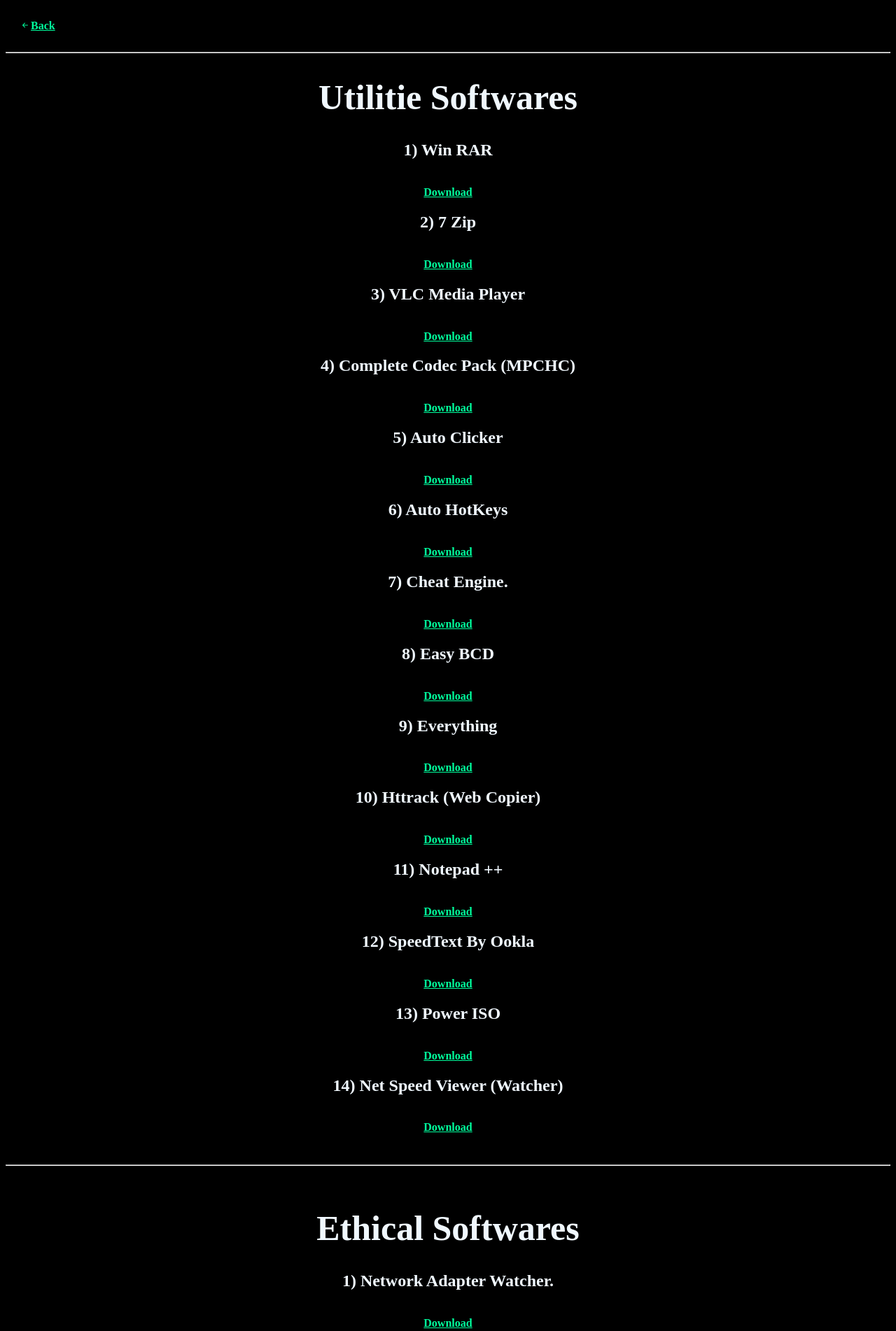
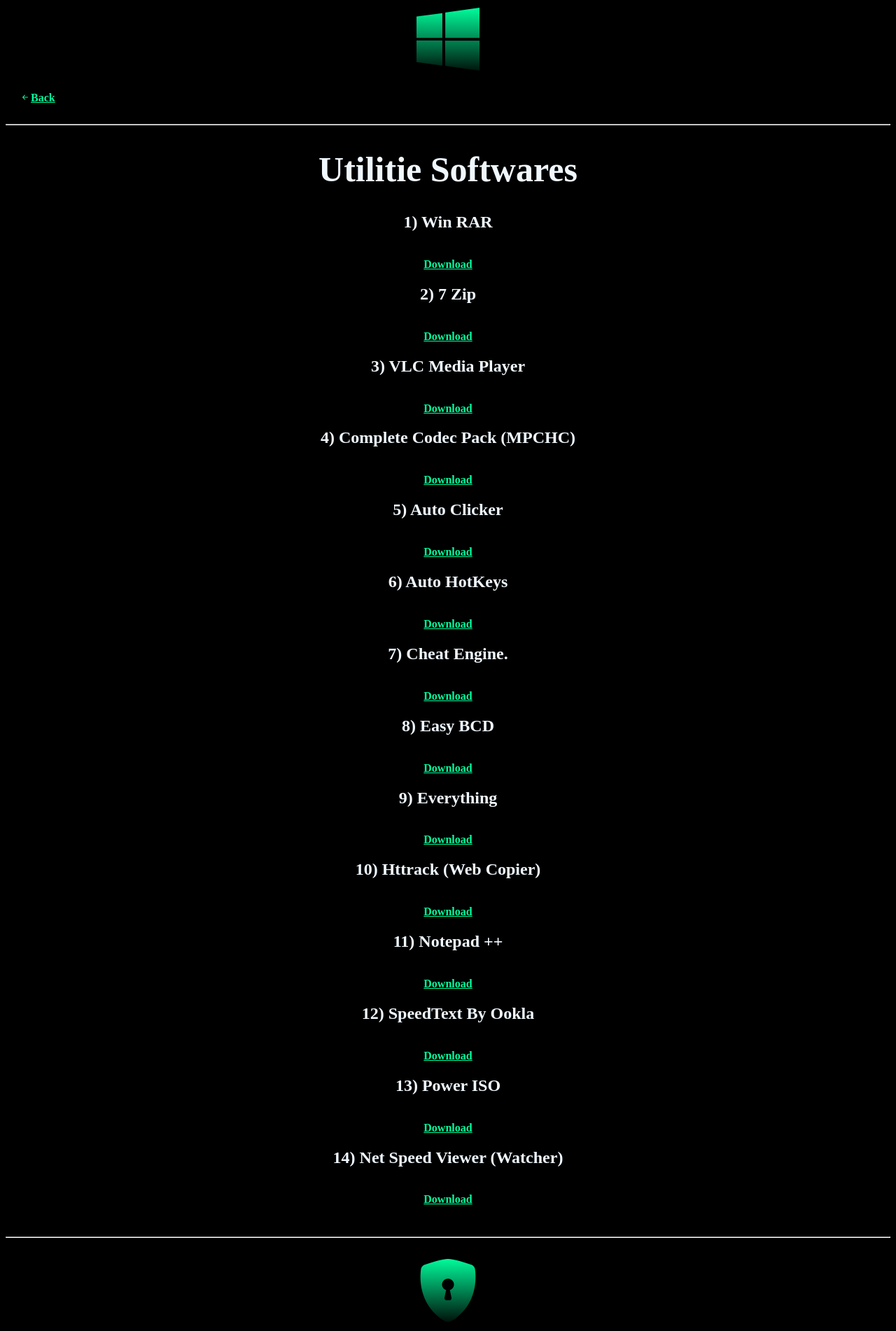
Before and after one commit to ayanarshad/crack, a plain HTML site: page soft.html in a window 1280 px wide. Shown: the top 1902 px of the page at 70% size. Drawn offline with nearby package versions, Linux system fonts and the light colour scheme.

Commit message:
(AA)-Crack updates
Ui Update

```diff
--- a/File/style/css/style.css
+++ b/File/style/css/style.css
@@ -1,6 +1,6 @@
 body{
     text-align: center;
-    background-color: black;
+    background-color: rgb(0, 0, 0)
 }
 h1, h2, h3, h4, h5, h6, li, p{
     color: aliceblue;
--- a/soft.html
+++ b/soft.html
@@ -13,6 +13,11 @@
     <!------------End CSS--------------->
 </head>
 <body>
+        <!------------Logo---------->
+        <div class="con">
+            <i class="bi bi-windows"></i>
+        </div>
+        <!-------End Logo--------->
     <div class="back">
         <a href="index.html"><i class="bi bi-arrow-left-short"></i><strong>Back</strong></a>
     </div>
@@ -50,6 +55,11 @@
         <br><hr></br>
     </div>
     <!---------Ethical Softwares---------->
+    <!------------Logo---------->
+    <div class="con">
+        <i class="bi bi-shield-lock-fill"></i>
+    </div>
+    <!-------End Logo--------->
     <div class="windows10">
         <h1>Ethical Softwares</h1>
         <h2>1) Network Adapter Watcher.</h2>
```
Also changed, not shown: frp.html (+6 -1 lines), index.html (+4 -5 lines), win.html (+5 -0 lines), File/img/aa.png.
